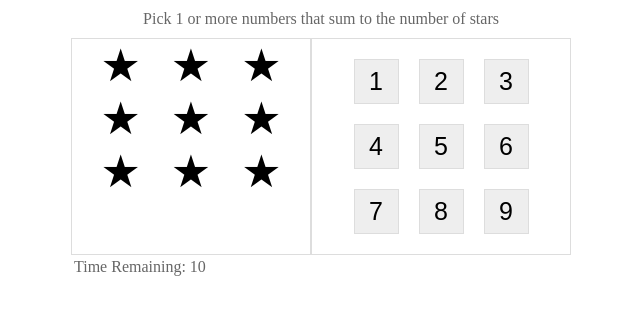
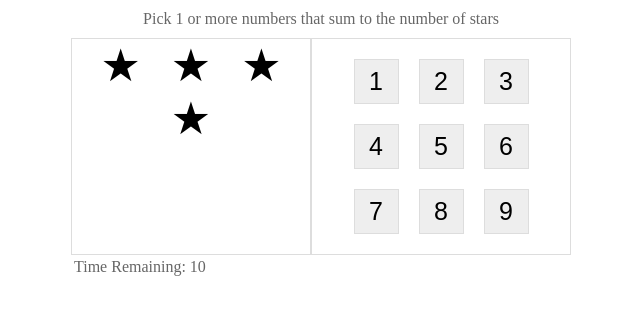
Before and after one commit to pedbr/react_js_practice, a React (Create React App) app: page / in a window 1280 px wide. Shown: the top 314 px of the page, without its empty margins (319-959 px from the left). Built offline with nearby package versions, Linux system fonts and the light colour scheme.

Commit message:
changes number of star render to state hook and random display

```diff
--- a/src/App.js
+++ b/src/App.js
@@ -1,8 +1,8 @@
-import React from 'react';
+import React, { useState } from 'react';
 import './App.css';
 
 const App = () => {
-  const stars = 9;
+  const [stars, setStars] = useState(utils.random(1, 9));
   return (
     <div className="game">
       <div className="help">
```
